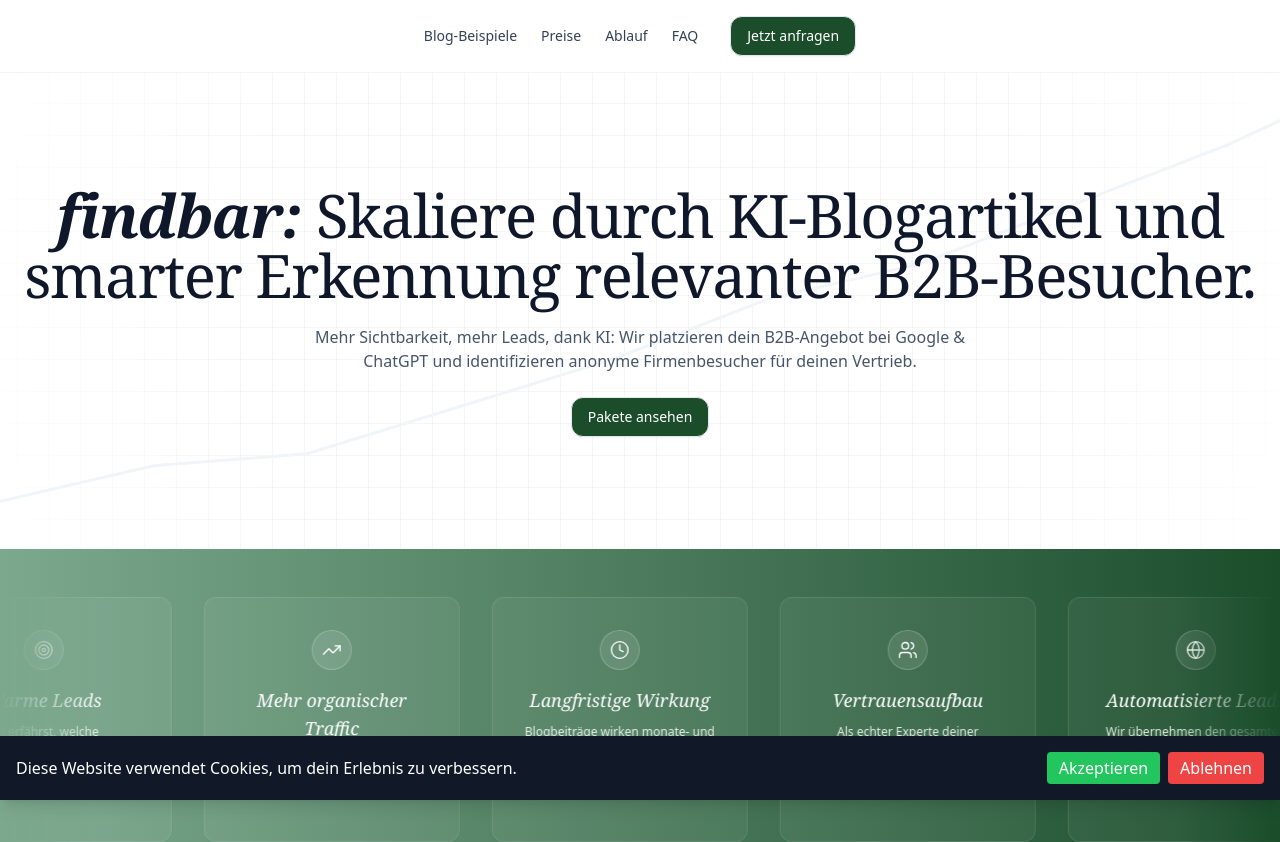
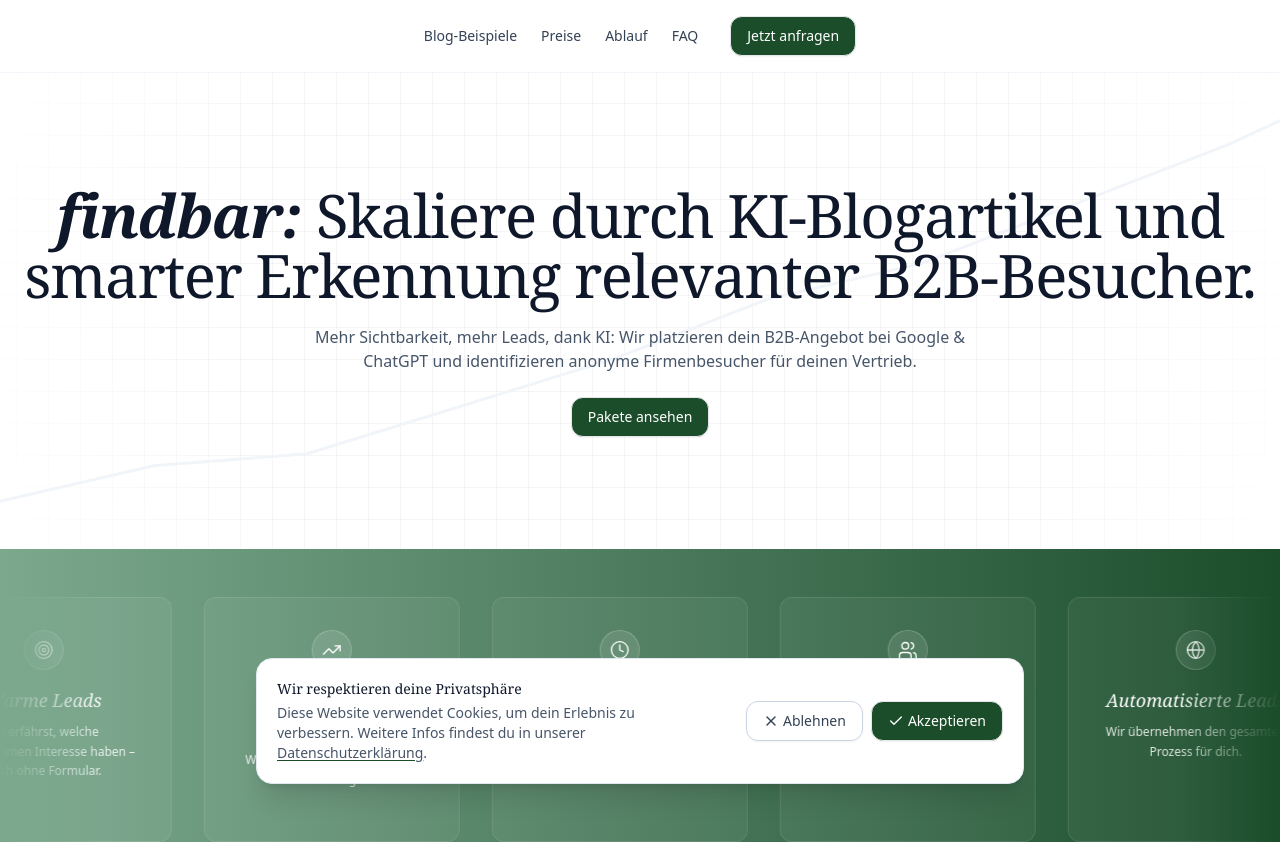
Before and after one commit to lennartnm/findbar_website, a Next.js app: page / in a window 1280 px wide. Shown: the top 842 px of the page. Built offline with nearby package versions, Linux system fonts and the light colour scheme.

Commit message:
Update CookieBanner.tsx

```diff
--- a/src/components/ui/CookieBanner.tsx
+++ b/src/components/ui/CookieBanner.tsx
@@ -1,6 +1,12 @@
 "use client";
 
 import { useState, useEffect } from "react";
+import { Button } from "@/components/ui/button";
+import { Check, X } from "lucide-react";
+
+const RG600 = "#1b4d2b"; // Racing Green
+const RG300 = "#7ca98e";
+const serifClass = "font-serif";
 
 export default function CookieBanner() {
   const [visible, setVisible] = useState(false);
@@ -23,21 +29,44 @@ export default function CookieBanner() {
   if (!visible) return null;
 
   return (
-    <div className="fixed bottom-0 left-0 right-0 bg-gray-900 text-white p-4 flex justify-between items-center shadow-lg">
-      <p>Diese Website verwendet Cookies, um dein Erlebnis zu verbessern.</p>
-      <div className="flex gap-2">
-        <button
-          onClick={accept}
-          className="bg-green-500 px-3 py-1 rounded text-white"
-        >
-          Akzeptieren
-        </button>
-        <button
-          onClick={decline}
-          className="bg-red-500 px-3 py-1 rounded text-white"
-        >
-          Ablehnen
-        </button>
+    <div className="fixed bottom-4 left-1/2 z-50 w-[95%] max-w-3xl -translate-x-1/2 rounded-2xl border border-slate-200 bg-white shadow-xl">
+      <div className="flex flex-col md:flex-row md:items-center md:justify-between gap-4 p-5">
+        {/* Text */}
+        <div className="text-sm text-slate-700 md:pr-4">
+          <p className={`${serifClass} font-medium text-slate-900`}>
+            Wir respektieren deine Privatsphäre
+          </p>
+          <p className="mt-1 text-slate-600">
+            Diese Website verwendet Cookies, um dein Erlebnis zu verbessern.
+            Weitere Infos findest du in unserer{" "}
+            <a
+              href="/datenschutz"
+              className="underline decoration-[#1b4d2b] underline-offset-2 hover:text-[#1b4d2b]"
+            >
+              Datenschutzerklärung
+            </a>
+            .
+          </p>
+        </div>
+
+        {/* Buttons */}
+        <div className="flex shrink-0 items-center gap-2">
+          <Button
+            onClick={decline}
+            variant="outline"
+            className="flex items-center gap-1 border-slate-300 text-slate-700 hover:bg-slate-100"
+          >
+            <X className="h-4 w-4" />
+            Ablehnen
+          </Button>
+          <Button
+            onClick={accept}
+            className="flex items-center gap-1 bg-[#1b4d2b] hover:bg-[#163b22]"
+          >
+            <Check className="h-4 w-4" />
+            Akzeptieren
+          </Button>
+        </div>
       </div>
     </div>
   );
```
